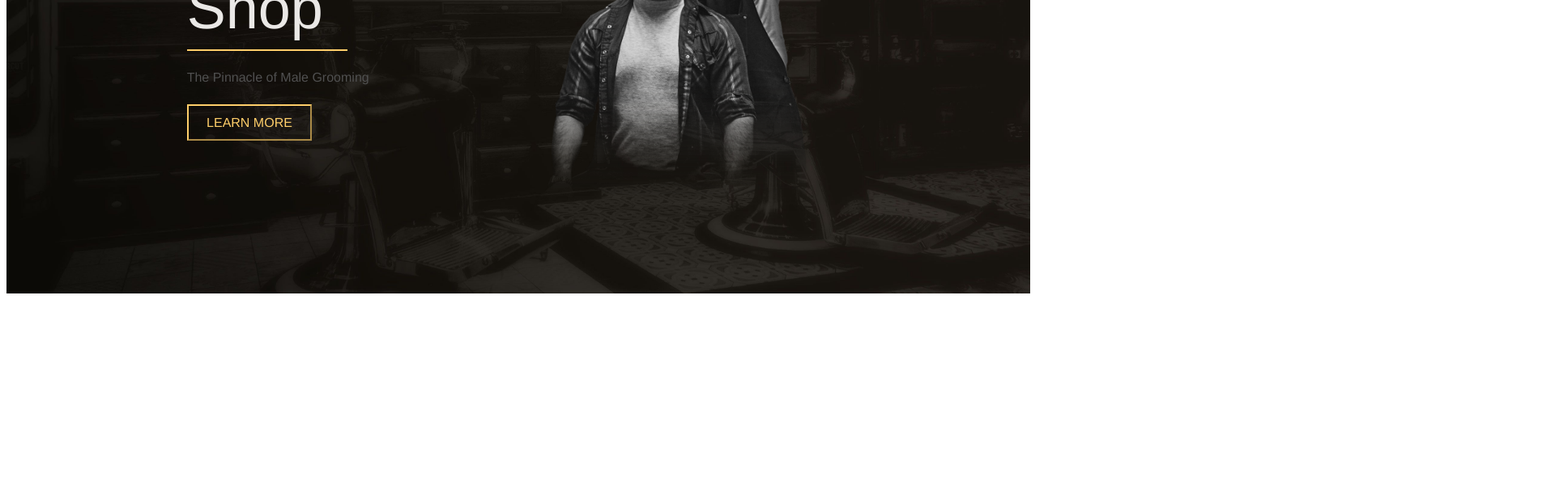
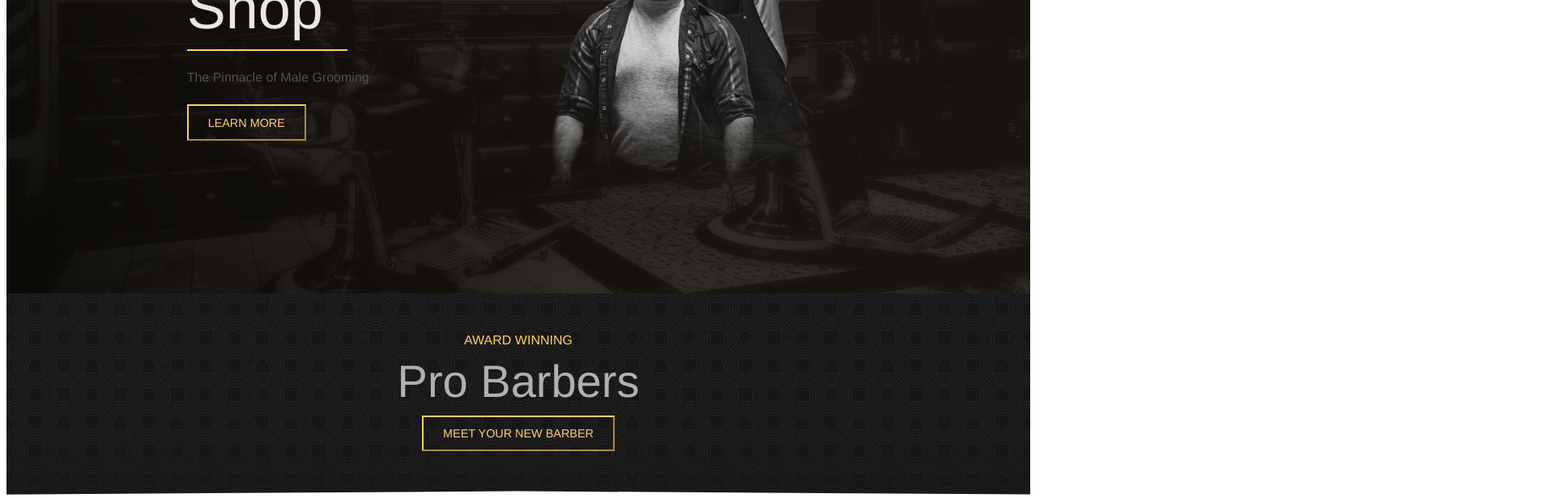
Before and after one commit to andmalt/proj-html-vuejs, a Vue app: page / in a window 1280 px wide. Shown: the part 320-936 px from the top of the page at 81% size, 1920 px wide, since content can reach past the window. Before the commit the page ends 800 px from the top, so only its background shows below. Built offline with nearby package versions, Linux system fonts and the light colour scheme.

Commit message:
inserted triangle svg in main component

```diff
--- a/src/components/Footer.vue
+++ b/src/components/Footer.vue
@@ -14,5 +14,8 @@ export default {
 </script>
 
 <style scoped lang="scss">
+@import '../style/general.scss';
+@import '../style/variables.scss';
+
 
 </style>
--- a/src/components/Header.vue
+++ b/src/components/Header.vue
@@ -19,7 +19,7 @@
                         <h1>Barber Shop</h1>
                         <div class="br mb-4"></div>
                         <p class="mb-4">The Pinnacle of Male Grooming</p>
-                        <button class="btn_header"><a href="#learnMore"></a>LEARN MORE</button>
+                        <button class="btn_header"><a href="#learnMore">LEARN MORE</a></button>
                     </div>
                 </div>
             </div>
@@ -106,9 +106,14 @@ export default {
     }
     .btn_header{
         background-color: rgba( 0, 0, 0, 0);
-        padding: 0.7rem 1.4rem;
+        padding: 0.7rem 1.5rem;
         border-color: $refColor;
         color: $refColor;
+        a{
+          color: $refColor;
+          text-decoration: none;
+          font-size: 0.9rem;
+        }
     }
 }
 
--- a/src/components/Main.vue
+++ b/src/components/Main.vue
@@ -1,5 +1,22 @@
 <template>
-  <main>
+  <main class="container-fluid">
+    <section class="row" id="after-h">
+      <div class="col-12 d-flex justify-content-center">
+        <div class="p-5 text-center ">
+          <h6>AWARD WINNING</h6>
+          <h2>Pro Barbers</h2>
+          <button class="btn_main"><a href="#meetYourNewBarber">MEET YOUR NEW BARBER</a></button>
+        </div>
+      </div>
+      <div class="col-12">
+        <div class="triangle">
+          <!-- svg -->
+        </div>
+      </div>
+    </section>
+    <section class="row" id="services">
+
+    </section>
 
   </main>
 </template>
@@ -15,5 +32,39 @@ export default {
 
 <!-- Add "scoped" attribute to limit CSS to this component only -->
 <style scoped lang="scss">
+@import '../style/general.scss';
+@import '../style/variables.scss';
 
+#after-h{
+  background-image: url(../assets/img/avadabarbers-about-introbackground.jpg);
+  background-position: top;
+  background-size: cover;
+  h6{
+    color: $refColor;
+  }
+  h2{
+    color: $titles;
+    font-size: 3.5rem;
+  }
+  .btn_main{
+    background-color: rgba( 0, 0, 0, 0);
+    padding: 0.7rem 1.5rem;
+    border-color: $refColor;
+    color: $refColor;
+    a{
+      color: $refColor;
+      text-decoration: none;
+      font-size: 0.9rem;
+    }
+  }
+  .triangle{
+    height: 5rem;
+    background-image: url(../assets/triangle.svg);
+    background-position: top;
+    background-repeat: no-repeat;
+    background-size: contain;
+    transform: scaleX(20);
+  }
+
+}
 </style>
```
Also changed, not shown: src/assets/triangle.svg (added).
